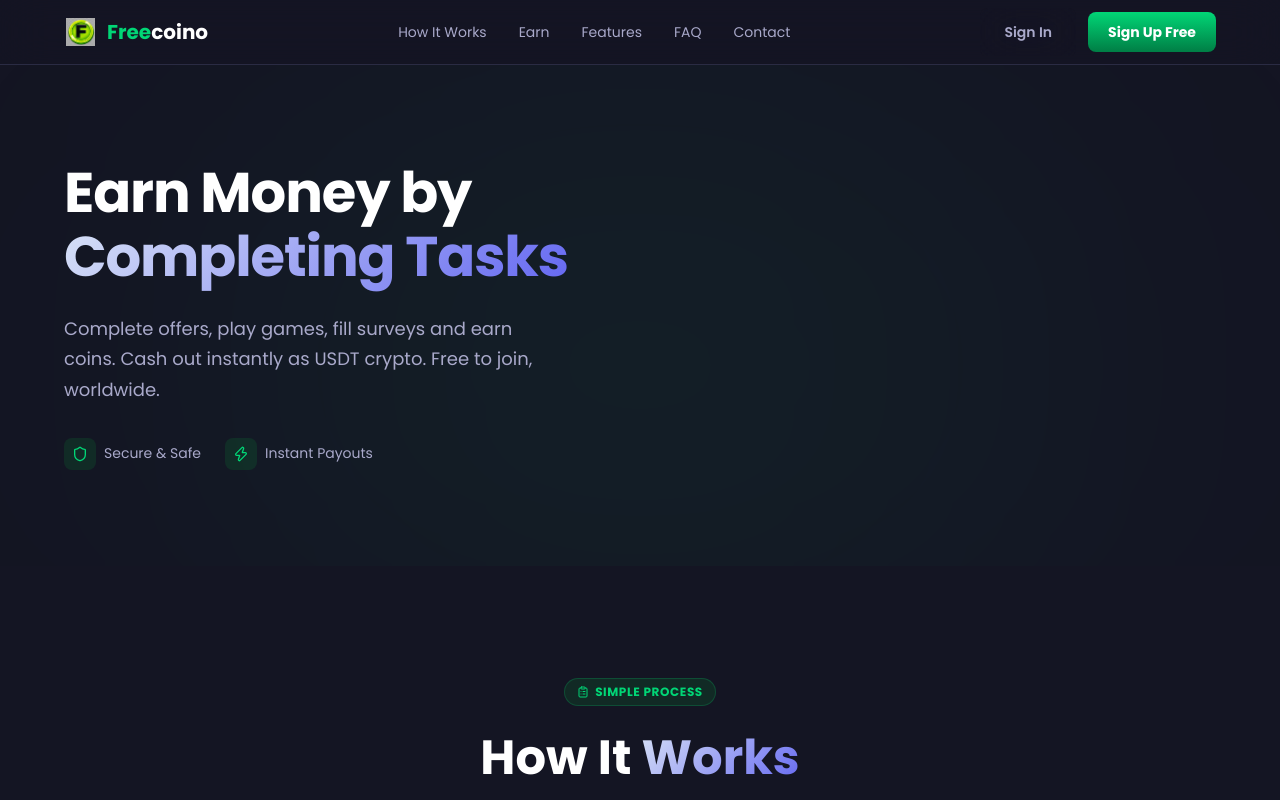
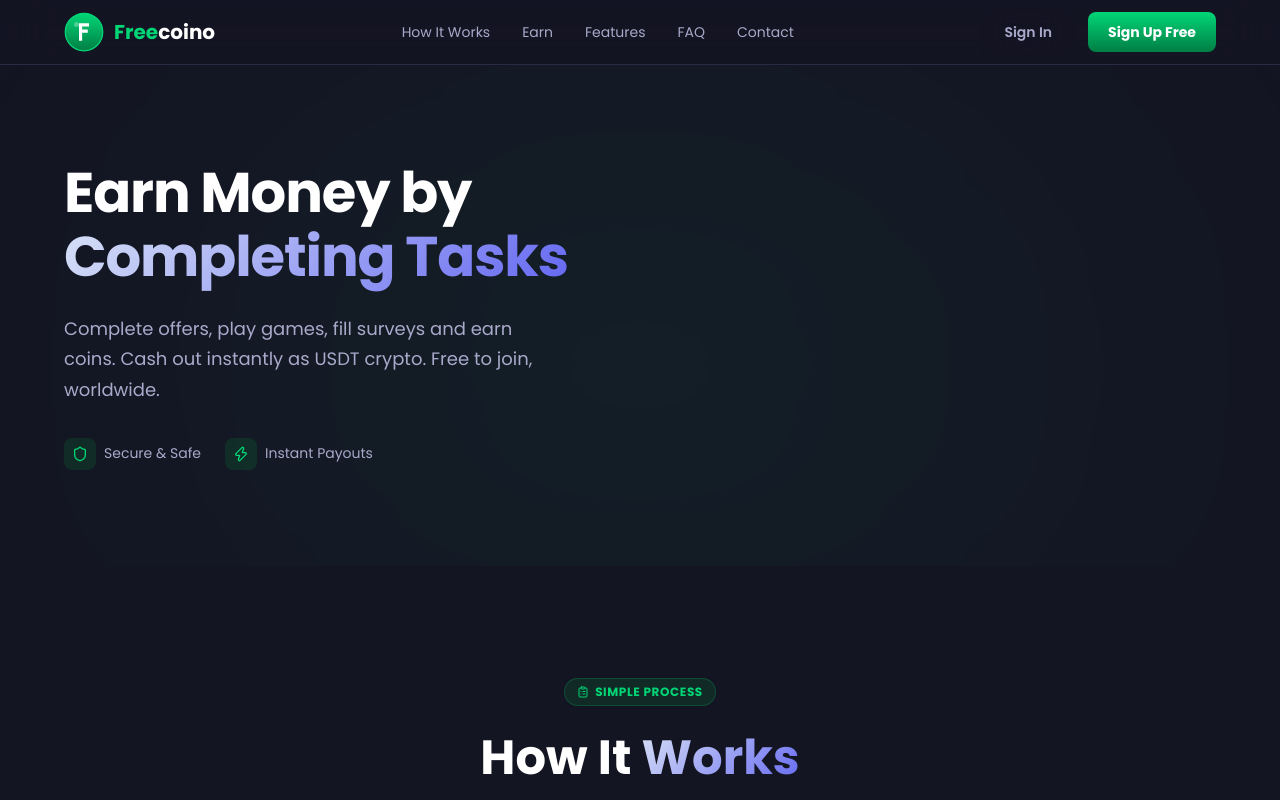
Before and after one commit to soueabhkumar8310-lgtm/Freecoino, a Next.js app: page / in a window 1280 px wide. Shown: the top 800 px of the page. Built offline with nearby package versions, Linux system fonts and the light colour scheme; what @mui/material-nextjs would draw is missing.

Commit message:
Add proper Freecoino favicon with F letter - fix browser icon issue

```diff
--- a/app/layout.tsx
+++ b/app/layout.tsx
@@ -15,11 +15,13 @@ export const metadata: Metadata = {
     "Earn real rewards by completing surveys, tasks, and offers. Join Freecoino and start earning today.",
   icons: {
     icon: [
+      { url: "/icon.svg", type: "image/svg+xml" },
       { url: "/favicon-16x16.png", sizes: "16x16", type: "image/png" },
       { url: "/favicon-32x32.png", sizes: "32x32", type: "image/png" },
       { url: "/logo-256.png", sizes: "256x256", type: "image/png" },
     ],
     apple: "/apple-touch-icon.png",
+    shortcut: "/icon.svg",
   },
   manifest: "/site.webmanifest",
   metadataBase: new URL("https://freecoino.com"),
--- a/components/icons/Logo.tsx
+++ b/components/icons/Logo.tsx
@@ -2,29 +2,49 @@
 
 import { Box } from "@mui/material";
 import Link from "next/link";
-import Image from "next/image";
 
 const Logo = ({ href = "/" }: { href?: string }) => {
   return (
     <Link href={href} style={{ textDecoration: "none", display: "inline-flex", alignItems: "center", gap: 10 }}>
+      {/* SVG Logo Icon - High Quality with F Letter */}
       <Box
         sx={{
           display: "flex",
           alignItems: "center",
           justifyContent: "center",
           position: "relative",
-          width: 33,
-          height: 28,
+          width: 40,
+          height: 40,
         }}
       >
-        <Image
-          src="/logo.png"
-          alt="Freecoino"
-          width={33}
-          height={28}
-          style={{ objectFit: "contain" }}
-        />
+        <svg
+          width="40"
+          height="40"
+          viewBox="0 0 64 64"
+          fill="none"
+          xmlns="http://www.w3.org/2000/svg"
+        >
+          {/* Background Circle */}
+          <circle cx="32" cy="32" r="30" fill="url(#logoGradient)" />
+          <circle cx="32" cy="32" r="30" stroke="#01D676" strokeWidth="2" />
+
+          {/* Letter F */}
+          <path d="M24 18H40V23H29V28H38V33H29V46H24V18Z" fill="white"/>
+
+          {/* Coin shine effect */}
+          <circle cx="20" cy="20" r="4" fill="white" opacity="0.3"/>
+
+          {/* Gradient Definition */}
+          <defs>
+            <linearGradient id="logoGradient" x1="32" y1="2" x2="32" y2="62" gradientUnits="userSpaceOnUse">
+              <stop stopColor="#01D676" />
+              <stop offset="1" stopColor="#007e45" />
+            </linearGradient>
+          </defs>
+        </svg>
       </Box>
+
+      {/* Text Logo */}
       <Box sx={{ display: { xs: "none", md: "inline-flex" }, alignItems: "center" }}>
         <Box
           component="span"
```
Also changed, not shown: public/icon.svg (added).
